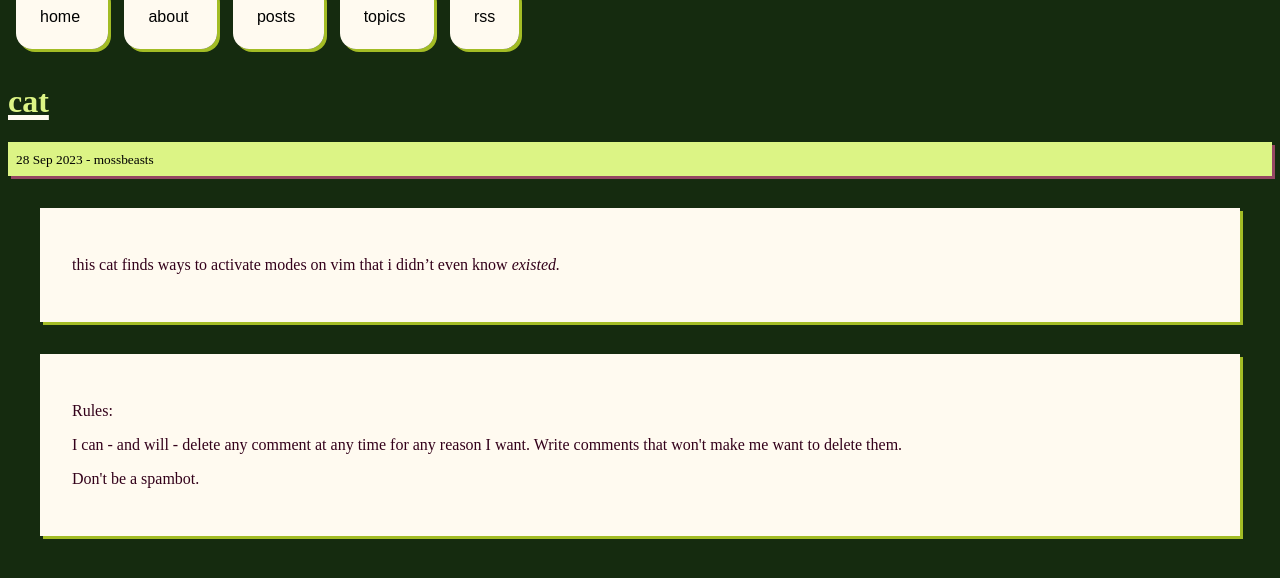
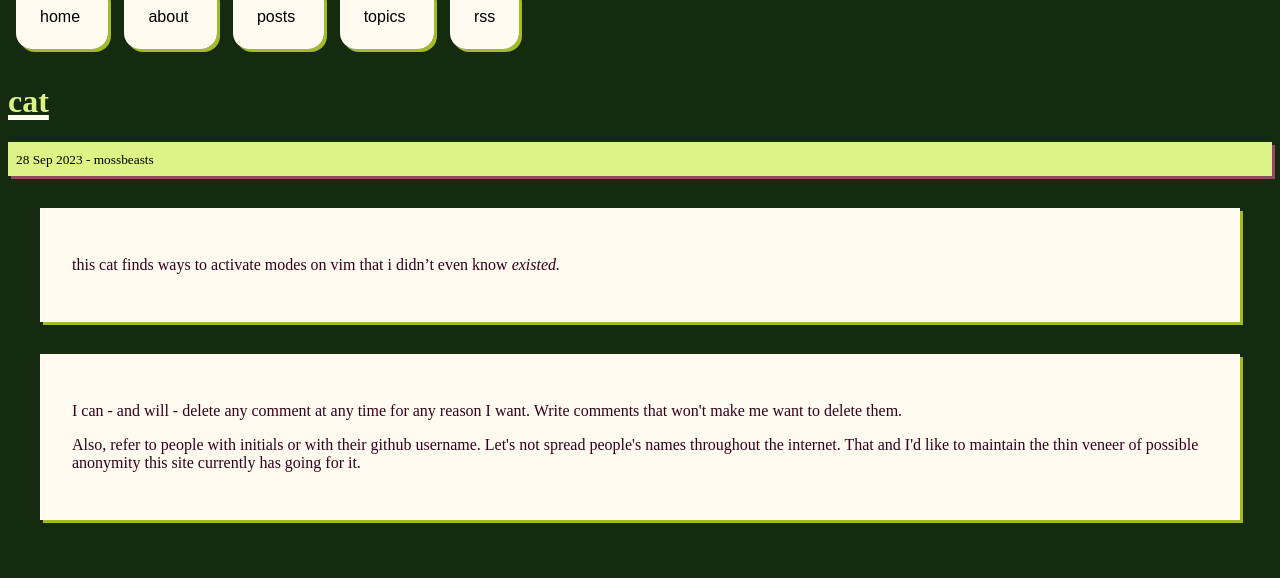
Before and after one commit to mossbeasts/mossbeasts.github.io, a Jekyll site: the page built from _posts/2023-09-28-cat.md, in a window 1280 px wide. Shown: the top 578 px of the page. Built offline with Jekyll 4.4.1, drawn with Linux system fonts in a browser that asks for light colours; some web fonts are replaced; comment, search, counter and statistics services are not loaded.

Commit message:
comments rules update

```diff
--- a/_layouts/post.html
+++ b/_layouts/post.html
@@ -9,9 +9,8 @@ layout: default
 </div>
 
 <div class="postbody">
-	<p><bold>Rules:</bold></p>
 	<p>I can - and will - delete any comment at any time for any reason I want. Write comments that won't make me want to delete them.</p>
-	<p>Don't be a spambot.</p>
+	<p>Also, refer to people with initials or with their github username. Let's not spread people's names throughout the internet. That and I'd like to maintain the thin veneer of possible anonymity this site currently has going for it.</p>
 <script src="https://giscus.app/client.js"
         data-repo="mossbeasts/mossbeasts.github.io"
         data-repo-id="R_kgDOJoZ4hw"
```
